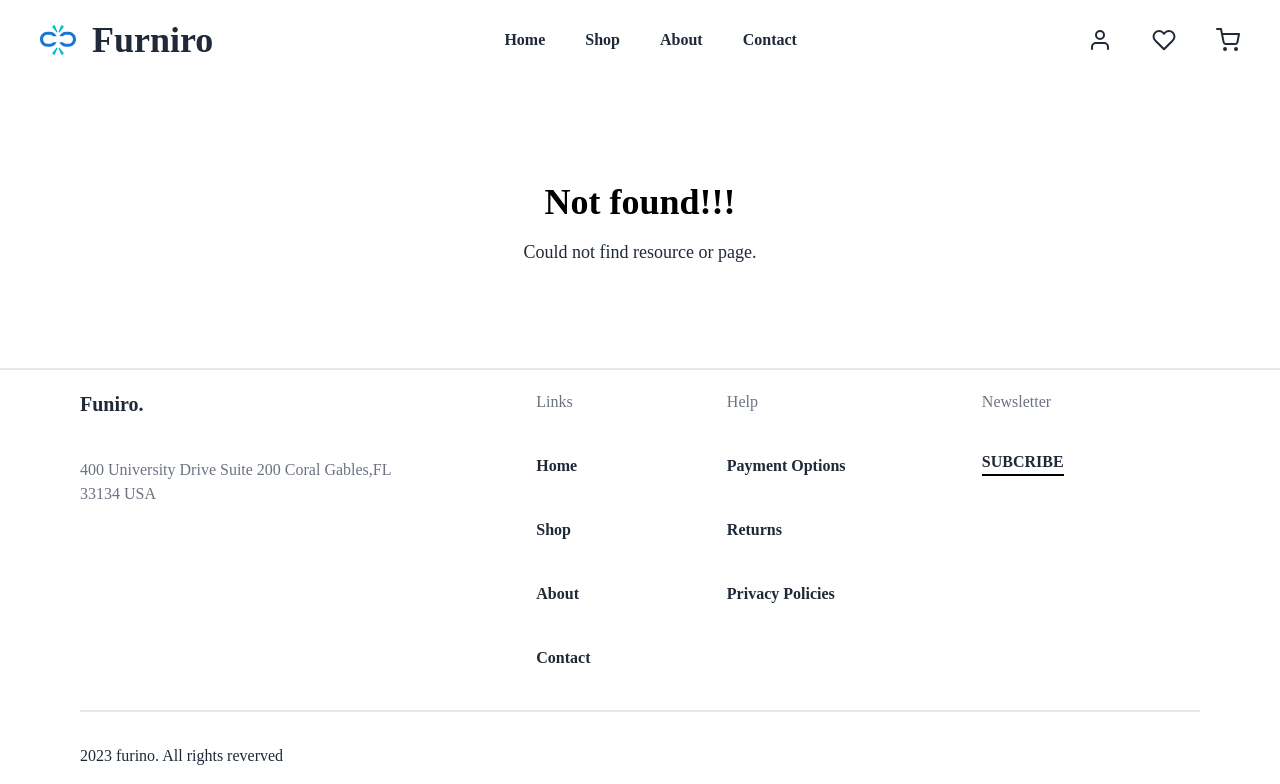
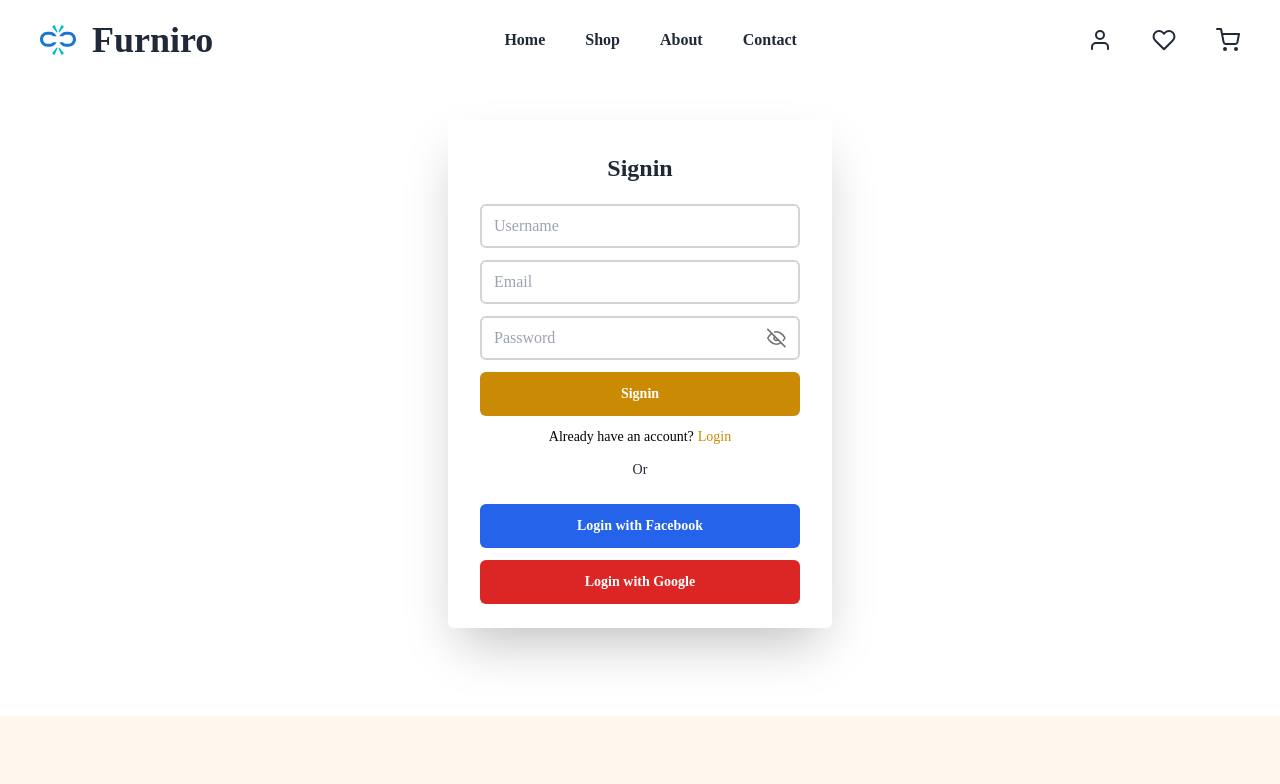
Before and after one commit to duc11021102/Furniture, a React (Vite) app: page /auth in a window 1280 px wide. Shown: the top 784 px of the page. Built offline with nearby package versions, Linux system fonts and the light colour scheme.

Commit message:
adding login signin page and edit Contact Page

```diff
--- a/src/App.jsx
+++ b/src/App.jsx
@@ -3,15 +3,15 @@ import RootLayout from "./page/Root";
 import DetailProduct from "./page/DetailProduct";
 import { RouterProvider, createBrowserRouter } from "react-router-dom";
 import { loader as ProductDetailLoader } from "./page/DetailProduct";
-// const AboutRoot = lazy(() => import("./page/AboutRoot"));
-// const AboutPage = lazy(() => import("./page/AboutPage"));
 import AboutPage from "./page/AboutPage";
 import AboutRoot from "./page/AboutRoot";
 import ContactRoot from "./page/ContactRoot";
 import ContactPage from "./page/ContactPage";
+import AuthenticationPage from // action as authAction,
+"./page/AuthenticationPage";
+import ErrorPage from "./page/ErrorPage";
 const HomePage = lazy(() => import("./page/HomePage"));
 const ProductsPage = lazy(() => import("./page/ProductsPage"));
-const ErrorPage = lazy(() => import("./page/ErrorPage"));
 const ProductRoot = lazy(() => import("./page/ProductRoot"));
 
 const router = createBrowserRouter([
@@ -65,6 +65,11 @@ const router = createBrowserRouter([
           },
         ],
       },
+      {
+        path: "/auth",
+        element: <AuthenticationPage />,
+        // action: authAction,
+      },
     ],
   },
 ]);
--- /dev/null
+++ b/src/components/AuthenticationComponents/AuthButton.jsx
@@ -0,0 +1,14 @@
+/* eslint-disable react/prop-types */
+const AuthButton = (props) => {
+  return (
+    <button
+      type={props.type}
+      onClick={props.onClick}
+      className={`px-3 py-3 mt-3 text-sm w-full ${props.text} font-semibold ${props.background}
+      rounded-md hover:${props.backgroundHover} ease-out duration-200`}
+    >
+      {props.title}
+    </button>
+  );
+};
+export default AuthButton;
--- /dev/null
+++ b/src/components/AuthenticationComponents/AuthForm.jsx
@@ -0,0 +1,105 @@
+/* eslint-disable react/prop-types */
+import { useState, useCallback } from "react";
+import { Form, Link, useSearchParams } from "react-router-dom";
+import InputPassword from "./InputPassword";
+import InputText from "./InputText";
+import AuthButton from "./AuthButton";
+const AuthForm = (props) => {
+  const [email, setEmail] = useState("");
+  const [password, setPassword] = useState("");
+  const [searchParams] = useSearchParams(); // Hook useSearchParams được sử dụng để đọc và sửa đổi chuỗi truy vấn trong URL cho vị trí hiện tại
+  const isLogin = searchParams.get("mode") === "login";
+  // to={"/abc"} thì sẽ link đến  localhost:5173/abc
+  // to={"abc"} thì sẽ link đến  localhost:5173/url hiện tại/abc
+  // const data = useActionData();
+  // useActionData() dùng cho validation errors
+  // const navigation = useNavigation();
+  /**send data to parent component */
+  const submitHandler = useCallback(() => {
+    if (email === "" || password === "") {
+      return;
+    }
+    props.authData(email, password);
+    setEmail("");
+    setPassword("");
+  }, [email, password, props]);
+  return (
+    <div className="font-body w-full flex justify-center py-10">
+      <Form method="post" className="w-96  px-8 py-6 rounded-md shadow-2xl">
+        <h1 className="text-2xl font-bold text-center my-2">
+          {isLogin ? "Login" : "Signin"}
+        </h1>
+        {!isLogin && (
+          <InputText
+            type="username"
+            id="username"
+            name="username"
+            placeholder="Username"
+          ></InputText>
+        )}
+        <InputText
+          type="email"
+          id="email"
+          name="email"
+          placeholder="Email"
+          value={email}
+          onChange={(e) => {
+            setEmail(e.target.value);
+          }}
+        ></InputText>
+        <InputPassword
+          placeholder={"Password"}
+          onChange={(e) => {
+            setPassword(e.target.value);
+          }}
+        />
+        {isLogin && (
+          <p className="text-sm text-center mt-2 text-yellow-600 hover:underline">
+            Forgot password?
+          </p>
+        )}
+        <AuthButton
+          type="submit"
+          onClick={submitHandler}
+          background={"bg-yellow-600"}
+          text={"text-white"}
+          backgroundHover={"bg-yellow-700"}
+          title={isLogin ? "Login" : "Signin"}
+        ></AuthButton>
+        <p className="text-center font-medium mt-2">
+          <span className="text-sm  text-black">
+            {isLogin ? "Don’t have an account?" : "Already have an account?"}
+          </span>{" "}
+          <Link
+            to={`?mode=${isLogin ? "signin" : "login"}`}
+            className="text-sm  text-yellow-600 hover:underline"
+          >
+            {isLogin ? "Signup" : "Login"}
+          </Link>
+        </p>
+        <p className="text-sm text-center my-3 font-medium">Or</p>
+        <AuthButton
+          onClick={(e) => {
+            e.preventDefault();
+          }}
+          type="button"
+          background={"bg-blue-600"}
+          text={"text-white"}
+          backgroundHover={"bg-blue-700"}
+          title={"Login with Facebook"}
+        ></AuthButton>
+        <AuthButton
+          onClick={(e) => {
+            e.preventDefault();
+          }}
+          type="button"
+          background={"bg-red-600"}
+          text={"text-white"}
+          backgroundHover={"bg-red-700"}
+          title={"Login with Google"}
+        ></AuthButton>
+      </Form>
+    </div>
+  );
+};
+export default AuthForm;
--- /dev/null
+++ b/src/components/AuthenticationComponents/InputPassword.jsx
@@ -0,0 +1,40 @@
+/* eslint-disable react/prop-types */
+import { FiEye, FiEyeOff } from "react-icons/fi";
+import { useState, useCallback } from "react";
+const InputPassword = (props) => {
+  const [isShow, setIsShow] = useState(false);
+
+  const showPasswordHandler = useCallback(() => {
+    setIsShow(!isShow);
+  }, [isShow]);
+
+  return (
+    <div
+      className="px-3 py-2 flex flex-row justify-center items-center border-2
+    border-neutral-300 mt-3 rounded-md focus-within:border-2 focus-within:border-black"
+    >
+      <input
+        className="w-full rounded-md border-0 outline-none"
+        type={isShow ? "text" : "password"}
+        name="password"
+        id="password"
+        required
+        value={props.value}
+        placeholder={props.placeholder}
+        onChange={props.onChange}
+      ></input>
+      {isShow ? (
+        <FiEye
+          onClick={showPasswordHandler}
+          className="text-xl text-neutral-500"
+        />
+      ) : (
+        <FiEyeOff
+          onClick={showPasswordHandler}
+          className="text-xl text-neutral-500"
+        />
+      )}
+    </div>
+  );
+};
+export default InputPassword;
--- /dev/null
+++ b/src/components/AuthenticationComponents/InputText.jsx
@@ -0,0 +1,16 @@
+/* eslint-disable react/prop-types */
+const InputText = (props) => {
+  return (
+    <input
+      className="px-3 py-2 w-full border-2 border-neutral-300 rounded-md mt-3 "
+      type={props.type}
+      name={props.name}
+      id={props.id}
+      value={props.value}
+      placeholder={props.placeholder}
+      required
+      onChange={props.onChange}
+    ></input>
+  );
+};
+export default InputText;
--- a/src/components/ContactComponents/Location.jsx
+++ b/src/components/ContactComponents/Location.jsx
@@ -3,7 +3,7 @@ import Phone from "./Phone";
 import WorkingTime from "./Working";
 const Location = () => {
   return (
-    <div className="flex flex-col gap-10">
+    <div className="flex flex-col gap-10 mt-10">
       <Address />
       <Phone />
       <WorkingTime />
--- a/src/components/NavBarComponents/MainNavigation.jsx
+++ b/src/components/NavBarComponents/MainNavigation.jsx
@@ -33,7 +33,7 @@ const MainNavigation = () => {
       <div className=" flex gap-10">
         <NavLink
           className="hover:text-gray-400 ease-out duration-200"
-          to="/profile"
+          to="/auth?mode=login"
         >
           <FiUser className="text-2xl" />
         </NavLink>
--- /dev/null
+++ b/src/page/AuthenticationPage.jsx
@@ -0,0 +1,85 @@
+/* eslint-disable react-refresh/only-export-components */
+import { json, useSearchParams, useNavigate } from "react-router-dom";
+import AuthForm from "../components/AuthenticationComponents/AuthForm";
+import Policy from "../components/ProductsComponents/Policy";
+import { Suspense } from "react";
+import LoadingPage from "./LoadingPage";
+
+const AuthenticationPage = () => {
+  const [searchParams] = useSearchParams(); // Hook useSearchParams được sử dụng để đọc và sửa đổi chuỗi truy vấn trong URL cho vị trí hiện tại
+  const mode = searchParams.get("mode"); // check xem đang là trang login hay signin
+  const navigate = useNavigate();
+
+  // fecth
+  async function handlerAuthData(email, password) {
+    const authData = {
+      email: email,
+      password: password,
+    };
+    const response = await fetch("http://localhost:8080/" + mode, {
+      method: "POST",
+      headers: {
+        "Content-Type": "application/json",
+      },
+      body: JSON.stringify(authData), // JSON.stringify dùng để chuyển đối tượng javascript sang thành 1 chuỗi json
+    });
+    if (response.status === 422 || response.status === 401) {
+      return response;
+    }
+    if (!response.ok) {
+      throw json({ message: "Could not authenticate user." }, { status: 500 });
+    }
+    const resData = await response.json();
+    const token = resData.token;
+
+    // luu thong tin dang nhap trong localstorage
+    localStorage.setItem("token", token);
+    const expiration = new Date();
+    expiration.setHours(expiration.getHours() + 1);
+    localStorage.setItem("expiration", expiration.toISOString());
+    console.log(token);
+    navigate("/");
+  }
+  return (
+    <Suspense fallback={<LoadingPage />}>
+      <AuthForm authData={handlerAuthData} />
+      <Policy />
+    </Suspense>
+  );
+};
+export default AuthenticationPage;
+
+// export async function action({ request }) {
+//   const searchParams = new URL(request.url).searchParams;
+//   // new URL(request.url) cho phép truy cập thông tin từ URL, chẳng hạn như phần truy vấn, phần định danh, và các phần khác của URL.
+//   // .searchParams cho phép truy cập vào phần truy vấn của URL(query parameters)
+//   // http://127.0.0.1:5173/auth?mode=signin
+//   // theo url trên thì  searchParams.get('mode') sẽ trả về sigin
+//   const mode = searchParams.get("mode") || "login"; // nếu tham số mode k tồn tại  , hoặc nếu trả về giá  trị null thì sẽ sử dụng giá trị mặc đinh là "login"
+//   if (mode !== "login " && mode !== "signin") {
+//     throw json({ message: "Unsupported mode." }, { status: 422 });
+//   }
+//   const data = await request.formData();
+//   const authData = {
+//     email: data.get("email"),
+//     password: data.get("password"),
+//   };
+//   console.log(authData);
+//   const response = await fetch("http://localhost:8080/" + mode, {
+//     method: "POST",
+//     headers: {
+//       "Content-Type": "application/json",
+//     },
+//     body: JSON.stringify(authData), // JSON.stringify dùng để chuyển đối tượng javascript sang thành 1 chuỗi json
+//   });
+//   if (response.status === 422 || response.status === 401) {
+//     return response;
+//   }
+//   if (!response.ok) {
+//     throw json({ message: "Could not authenticate user." }, { status: 500 });
+//   }
+//   const resData = await response.json();
+//   const token = resData.token;
+//   console.log(token);
+//   return redirect("/products");
+// }
```
